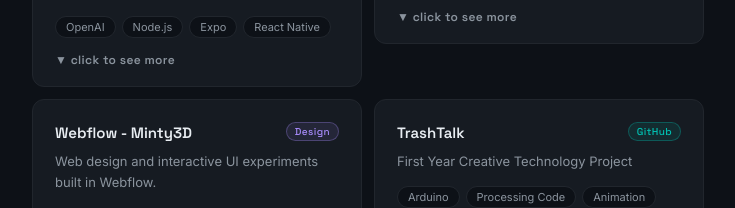
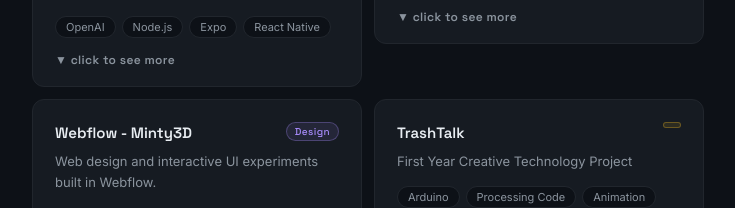
Before and after one commit to Locky555/Portfolio, a Next.js app: page / in a window 1280 px wide. Shown: the part 1365-1573 px from the top of the page, without its empty margins (272-1007 px from the left). Built offline with nearby package versions, Linux system fonts and the light colour scheme.

Commit message:
status fix

```diff
--- a/src/app/layout.tsx
+++ b/src/app/layout.tsx
@@ -15,7 +15,7 @@
     blurb: "Full-stack course discovery platform with search, filters, and article pages.",
     tags: ["Next.js", "TypeScript", "NestJS"],
     href: "https://github.com/yourname/course-planner",
-    status: [],
+    status: "",
     previewImage: "/media/Course_Planner/image.png",
     detail: `The course planner app was the main assignment for my Research and Development group project at AUT, in addition to my Chatbot that was implemented in later I turned our figma (interface design tool) prototype into a working User Interface. After the user inputs their degree type eg. Double Major - Compsci & Data Analysis it would generate the most optimal course plan with lists of courses per year in order to meet the requirements of 160 points to graduate and covering all prerequisites, mandatory courses and fitting in the correct semesters/time slots getting information from json files with each combination of courses. The course "blocks" could then be rearranged, deleted or swapped out to be more cuztomizable for the user. There was also a "perequisite checker" a pop up that alerted you if your edited course plan met all the requirements and what needed to be changed/added.`,
     images: ["/media/Course_Planner/image.png", "/media/Course_Planner/image2.png", "media/Course_Planner/image3.png"],
@@ -27,7 +27,7 @@
     blurb: "FAISS vector store with PDF ingestion, Flask API backend, and local LLM inference via Ollama.",
     tags: ["Python", "FAISS", "Flask", "Ollama"],
     href: "https://github.com/yourname/rag-bcis-bot",
-    status: [],
+    status: "",
     previewImage: "/media/AI_Chatbot/chatbot1.png",
     detail: `This AI Chatbot was my major contribution to the final research and development project at AUT, as part of the Course Planner. It was my first chatbot powered by a real LLM being the deepseek-16b ollama model, run entirely locally on my own hardware. It was designed as a course and study advisor for computer science students - reading from a PDF database of AUT CompSci courses and responding to prompts like generating course plans, listing prerequisites, and answering general study questions.
 
@@ -120,7 +120,7 @@
   blurb: "First Year Creative Technology Project",
   tags: ["Arduino", "Processing Code", "Animation"],
   href: null,
-  status: "GitHub",
+  status: "",
   previewImage: "/media/TrashTalk/preview.png",
   detail: `This was my first major programming assignment at university during my time in the Bachelors of Creative Technology. This was a semester long group project that taught us how to go through the creative design process, brainstorming, sketching, prototyping and developing. This concept was a "game-ifie" or arcade-like rubbish bin, with a grumpy polluting factory charicature. The incentive was to encourage peope to recycle in a fun way by getting people to throw their rubbish at him, knocking him down and prompting people about recycling/environmental facts with the target demographic being a younger audience.
   We did struggle with the scope of this project as it was our first time using arduino, using processing code language and was very ambitious. We sadlt didnt end up fully completing the project and were limited by the hardware we could afford. I designed the animation in Blender with cell shading after many concept designs and student surveys, many of the various character animations did not make it into the LED screen due to lack of knowledge and hardware limitations, our workaround for this was a stopmotion technique and just had multiple frames of the walking animation cycle through. This was overall a great team-bonding experience which created many friends, developed my entreprenuerial or product design skills a well as my ability in programming and thinking out of the box ways to overcome obstacles.`,
```
